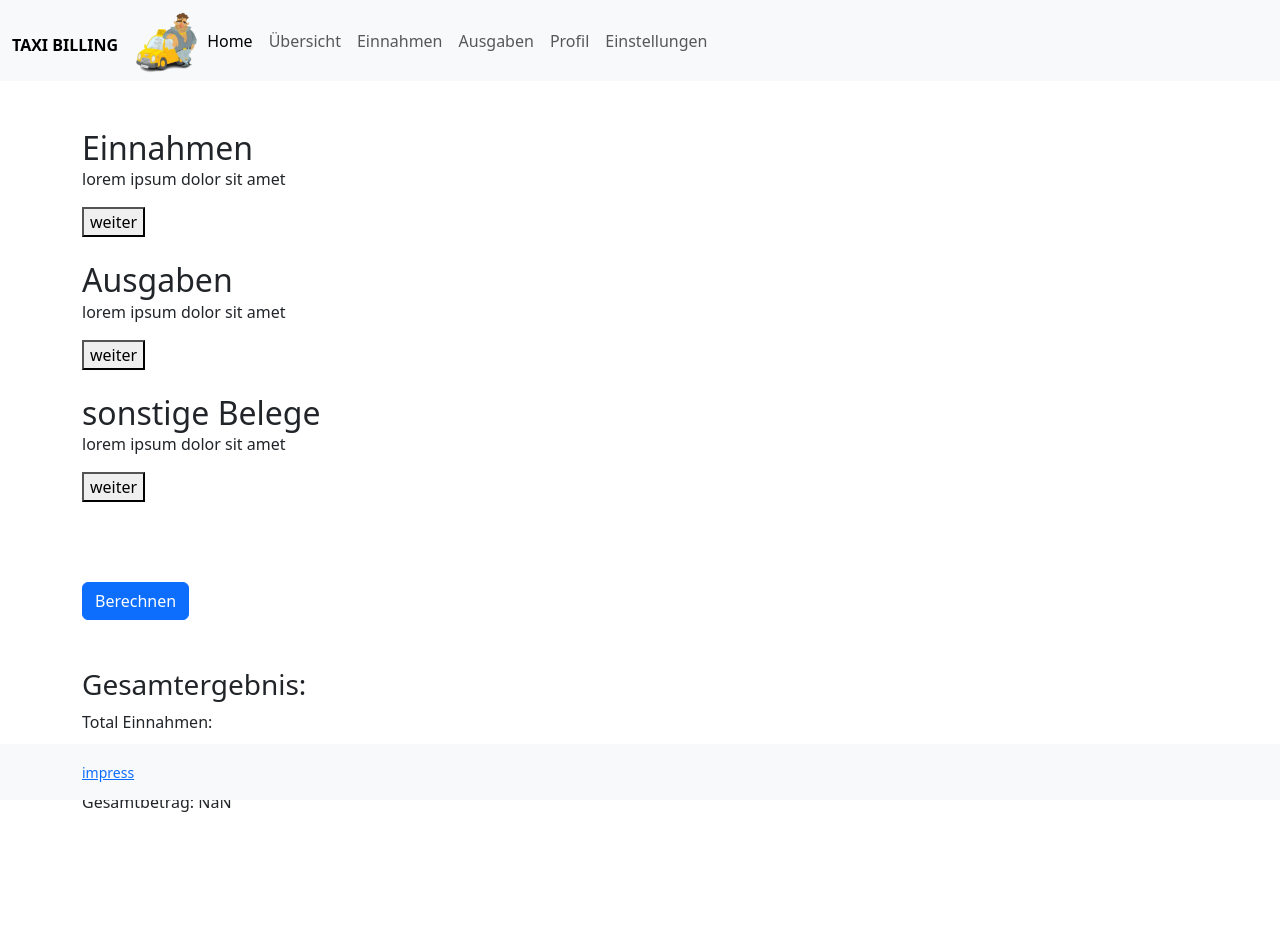
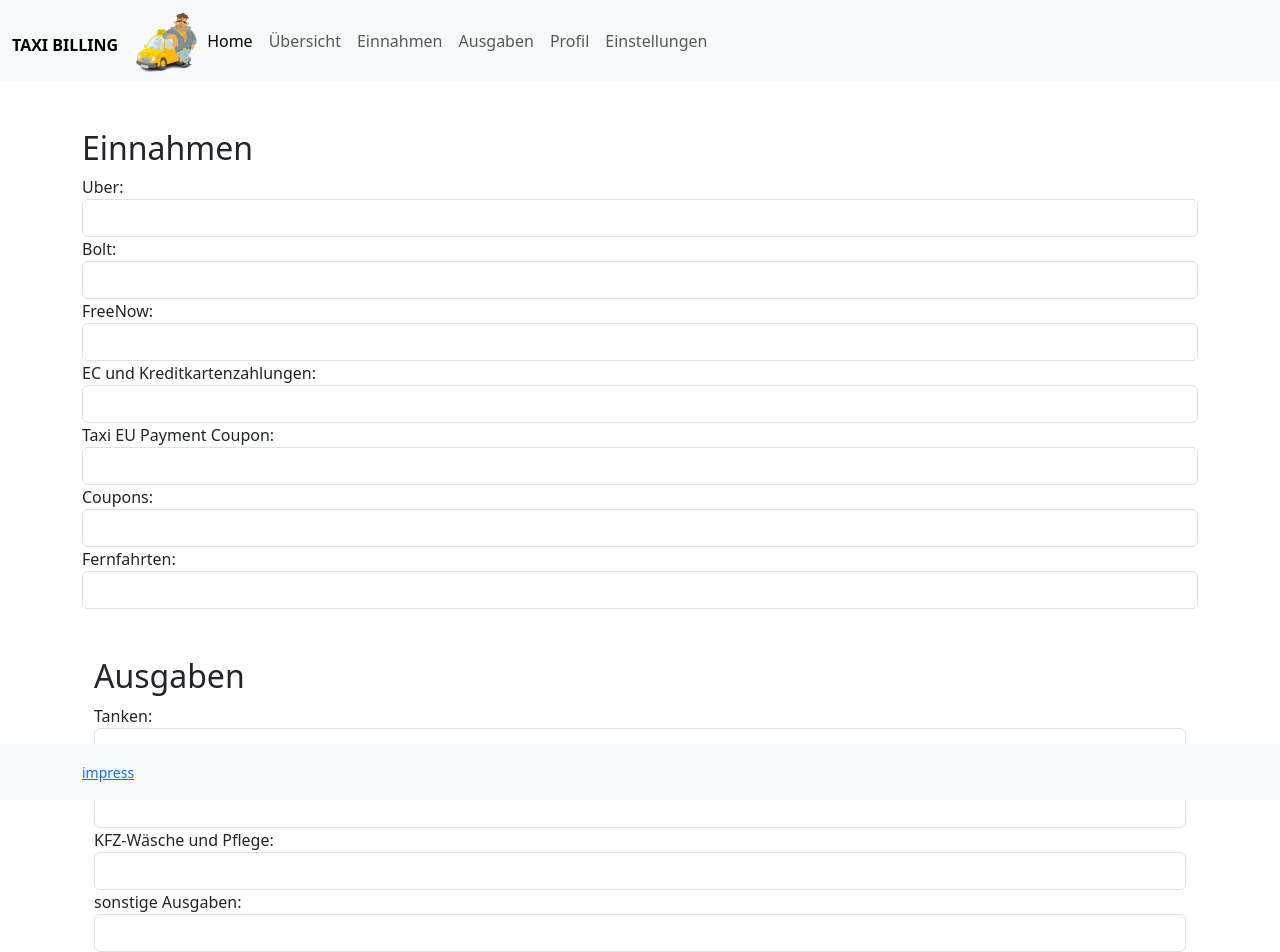
Before and after one commit to BeaCoden/MiniProjects, a Vue app in the folder taxiBill/taxi-bln/: page /moneyCosts in a window 1280 px wide. Shown: the top 952 px of the page. Before the commit the page ends 894 px from the top, so only its background shows below. Built offline with nearby package versions, Linux system fonts and the light colour scheme.

Commit message:
taxiBln added router with bug

```diff
--- a/taxiBill/taxi-bln/src/App.vue
+++ b/taxiBill/taxi-bln/src/App.vue
@@ -1,28 +1,10 @@
 <script setup>
-	import { ref } from "vue";
 	import navFoot from "./components/navFoot.vue";
-	import moneyIncome from "./components/moneyIncome.vue";
-	import moneySpend from "./components/moneySpend.vue";
-	import otherReceipts from "./components/otherReceipts.vue";
-	import btnCalc from "./components/btnCalc.vue";
-	import entireResult from "./components/entireResult.vue";
-	import cardMoney from "./components/cardMoney.vue";
-
-	const currentSection = ref("");
-
-	function showSection(sectionName) {
-		currentSection.value = sectionName;
-	}
 </script>
 
 <template>
 	<navFoot />
-	<cardMoney :showSection="showSection" />
-	<moneyIncome v-if="currentSection === 'moneyIncome'" />
-	<moneySpend v-if="currentSection === 'moneySpend'" />
-	<otherReceipts v-if="currentSection === 'otherReceipts'" />
-	<btnCalc />
-	<entireResult />
+	<router-view />
 </template>
 
 <style scoped></style>
--- a/taxiBill/taxi-bln/src/components/btnCalc.vue
+++ b/taxiBill/taxi-bln/src/components/btnCalc.vue
@@ -1,11 +1,20 @@
-<script setup></script>
+<script setup>
+	import { useRouter } from "vue-router";
+	const router = useRouter();
+</script>
 <template>
 	<div class="container mt-5">
-		<button
-			class="btn btn-primary"
-			@click="calculate"
-		>
-			Berechnen
-		</button>
+		<div id="app">
+			<div class="mt-4">
+				<h3>Ergebnisse der einzelnen Kosten:</h3>
+				<p>Total Einnahmen:</p>
+				<button @click="router.push('/moneyCosts')">zurück</button>
+				<p>Total Ausgaben:</p>
+				<button @click="router.push('/moneyCosts')">zurück</button>
+				<p>Total Sonstige:</p>
+				<button @click="router.push('/moneyCosts')">zurück</button>
+				<p>Gesamtbetrag:</p>
+			</div>
+		</div>
 	</div>
 </template>
--- a/taxiBill/taxi-bln/src/components/cardMoney.vue
+++ b/taxiBill/taxi-bln/src/components/cardMoney.vue
@@ -1,7 +1,7 @@
 <script setup>
-	import { defineProps } from "vue";
+	import { useRouter } from "vue-router";
 
-	const { showSection } = defineProps(["showSection"]);
+	const router = useRouter();
 </script>
 
 <template>
@@ -12,7 +12,7 @@
 				<div class="card-body">
 					<h2 class="card-title">Einnahmen</h2>
 					<p class="card-text">lorem ipsum dolor sit amet</p>
-					<button @click="showSection('moneyIncome')">weiter</button>
+					<button @click="router.push('/moneyCosts')">weiter</button>
 				</div>
 			</div>
 
@@ -23,7 +23,7 @@
 				<div class="card-body">
 					<h2 class="card-title">Ausgaben</h2>
 					<p class="card-text">lorem ipsum dolor sit amet</p>
-					<button @click="showSection('moneySpend')">weiter</button>
+					<button @click="router.push('/moneyCosts')">weiter</button>
 				</div>
 			</div>
 
@@ -34,7 +34,7 @@
 				<div class="card-body">
 					<h2 class="card-title">sonstige Belege</h2>
 					<p class="card-text">lorem ipsum dolor sit amet</p>
-					<button @click="showSection('otherReceipts')">weiter</button>
+					<button @click="router.push('/moneyCosts')">weiter</button>
 				</div>
 			</div>
 		</div>
--- a/taxiBill/taxi-bln/src/components/entireResult.vue
+++ /dev/null
@@ -1,13 +0,0 @@
-<script setup></script>
-<template>
-	<div class="container mt-5">
-		<div id="app">
-			<div class="mt-4">
-				<h3>Gesamtergebnis:</h3>
-				<p>Total Einnahmen: {{ totalEinnahmen }}</p>
-				<p>Total Ausgaben: {{ totalAusgaben }}</p>
-				<p>Gesamtbetrag: {{ totalEinnahmen - totalAusgaben }}</p>
-			</div>
-		</div>
-	</div>
-</template>
--- /dev/null
+++ b/taxiBill/taxi-bln/src/components/landingPage.vue
@@ -0,0 +1,6 @@
+<script setup></script>
+<template>
+	<div>
+		<h1>landing page</h1>
+	</div>
+</template>
--- /dev/null
+++ b/taxiBill/taxi-bln/src/components/moneyCosts.vue
@@ -0,0 +1,109 @@
+<script setup></script>
+<template>
+	<!-- //SECTION - Einnahmen -->
+	<div class="container mt-5">
+		<div id="app">
+			<div class="mb-4">
+				<div class="form-group">
+					<h2>Einnahmen</h2>
+					<label>Uber:</label
+					><input
+						class="form-control"
+						v-model="uber"
+						type="number"
+					/>
+					<label>Bolt:</label
+					><input
+						class="form-control"
+						v-model="bolt"
+						type="number"
+					/>
+					<label>FreeNow:</label
+					><input
+						class="form-control"
+						v-model="freenow"
+						type="number"
+					/>
+					<label>EC und Kreditkartenzahlungen:</label
+					><input
+						class="form-control"
+						v-model="ecKredit"
+						type="number"
+					/>
+					<label>Taxi EU Payment Coupon:</label
+					><input
+						class="form-control"
+						v-model="taxiCoupon"
+						type="number"
+					/>
+					<label>Coupons:</label
+					><input
+						class="form-control"
+						v-model="coupons"
+						type="number"
+					/>
+					<label>Fernfahrten:</label
+					><input
+						class="form-control"
+						v-model="fernfahrten"
+						type="number"
+					/>
+				</div>
+
+				<!-- //SECTION - Ausgaben -->
+				<div class="container mt-5">
+					<div id="app">
+						<div class="mb-4">
+							<div class="form-group">
+								<h2>Ausgaben</h2>
+								<label>Tanken:</label
+								><input
+									class="form-control"
+									v-model="tanken"
+									type="number"
+								/>
+								<label>AdBlue:</label
+								><input
+									class="form-control"
+									v-model="adBlue"
+									type="number"
+								/>
+								<label>KFZ-Wäsche und Pflege:</label
+								><input
+									class="form-control"
+									v-model="kfz"
+									type="number"
+								/>
+								<label>sonstige Ausgaben:</label
+								><input
+									class="form-control"
+									v-model="sonstigeAusgaben"
+									type="number"
+								/>
+							</div>
+						</div>
+					</div>
+				</div>
+
+				<!-- //SECTION - Sonstige -->
+				<div class="container mt-5">
+					<div class="mb-4">
+						<div class="form-group">
+							<h2>Sonstige</h2>
+							<label>Fehlfahrten:</label
+							><input
+								class="form-control"
+								v-model="fehlfahrten"
+								type="number"
+							/>
+						</div>
+					</div>
+				</div>
+
+				<div class="container mt-5">
+					<button @click="router.push('/btnCalc')">berechnen</button>
+				</div>
+			</div>
+		</div>
+	</div>
+</template>
--- a/taxiBill/taxi-bln/src/components/moneyIncome.vue
+++ /dev/null
@@ -1,53 +0,0 @@
-<script setup></script>
-<template>
-	<div class="container mt-5">
-		<div id="app">
-			<div class="mb-4">
-				<div class="form-group">
-					<label>Uber:</label
-					><input
-						class="form-control"
-						v-model="uber"
-						type="number"
-					/>
-					<label>Bolt:</label
-					><input
-						class="form-control"
-						v-model="bolt"
-						type="number"
-					/>
-					<label>FreeNow:</label
-					><input
-						class="form-control"
-						v-model="freenow"
-						type="number"
-					/>
-					<label>EC und Kreditkartenzahlungen:</label
-					><input
-						class="form-control"
-						v-model="ecKredit"
-						type="number"
-					/>
-					<label>Taxi EU Payment Coupon:</label
-					><input
-						class="form-control"
-						v-model="taxiCoupon"
-						type="number"
-					/>
-					<label>Coupons:</label
-					><input
-						class="form-control"
-						v-model="coupons"
-						type="number"
-					/>
-					<label>Fernfahrten:</label
-					><input
-						class="form-control"
-						v-model="fernfahrten"
-						type="number"
-					/>
-				</div>
-			</div>
-		</div>
-	</div>
-</template>
--- a/taxiBill/taxi-bln/src/components/moneySpend.vue
+++ /dev/null
@@ -1,35 +0,0 @@
-<script setup></script>
-<template>
-	<div class="container mt-5">
-		<div id="app">
-			<div class="mb-4">
-				<div class="form-group">
-					<label>Tanken:</label
-					><input
-						class="form-control"
-						v-model="tanken"
-						type="number"
-					/>
-					<label>AdBlue:</label
-					><input
-						class="form-control"
-						v-model="adBlue"
-						type="number"
-					/>
-					<label>KFZ-Wäsche und Pflege:</label
-					><input
-						class="form-control"
-						v-model="kfz"
-						type="number"
-					/>
-					<label>sonstige Ausgaben:</label
-					><input
-						class="form-control"
-						v-model="sonstigeAusgaben"
-						type="number"
-					/>
-				</div>
-			</div>
-		</div>
-	</div>
-</template>
--- a/taxiBill/taxi-bln/src/components/otherReceipts.vue
+++ /dev/null
@@ -1,15 +0,0 @@
-<script setup></script>
-<template>
-	<div class="container mt-5">
-		<div class="mb-4">
-			<div class="form-group">
-				<label>Fehlfahrten:</label
-				><input
-					class="form-control"
-					v-model="fehlfahrten"
-					type="number"
-				/>
-			</div>
-		</div>
-	</div>
-</template>
--- a/taxiBill/taxi-bln/src/main.js
+++ b/taxiBill/taxi-bln/src/main.js
@@ -1,6 +1,7 @@
 import { createApp } from "vue";
 import App from "./App.vue";
+import router from "./router";
 import "bootstrap/dist/css/bootstrap.css";
 import "./style.css";
 
-createApp(App).mount("#app");
+createApp(App).use(router).mount("#app");
```
Also changed, not shown: taxiBill/taxi-bln/src/router/index.js (added, +19 -0 lines), 1 other file (tests, documents, lock files or other folders).
